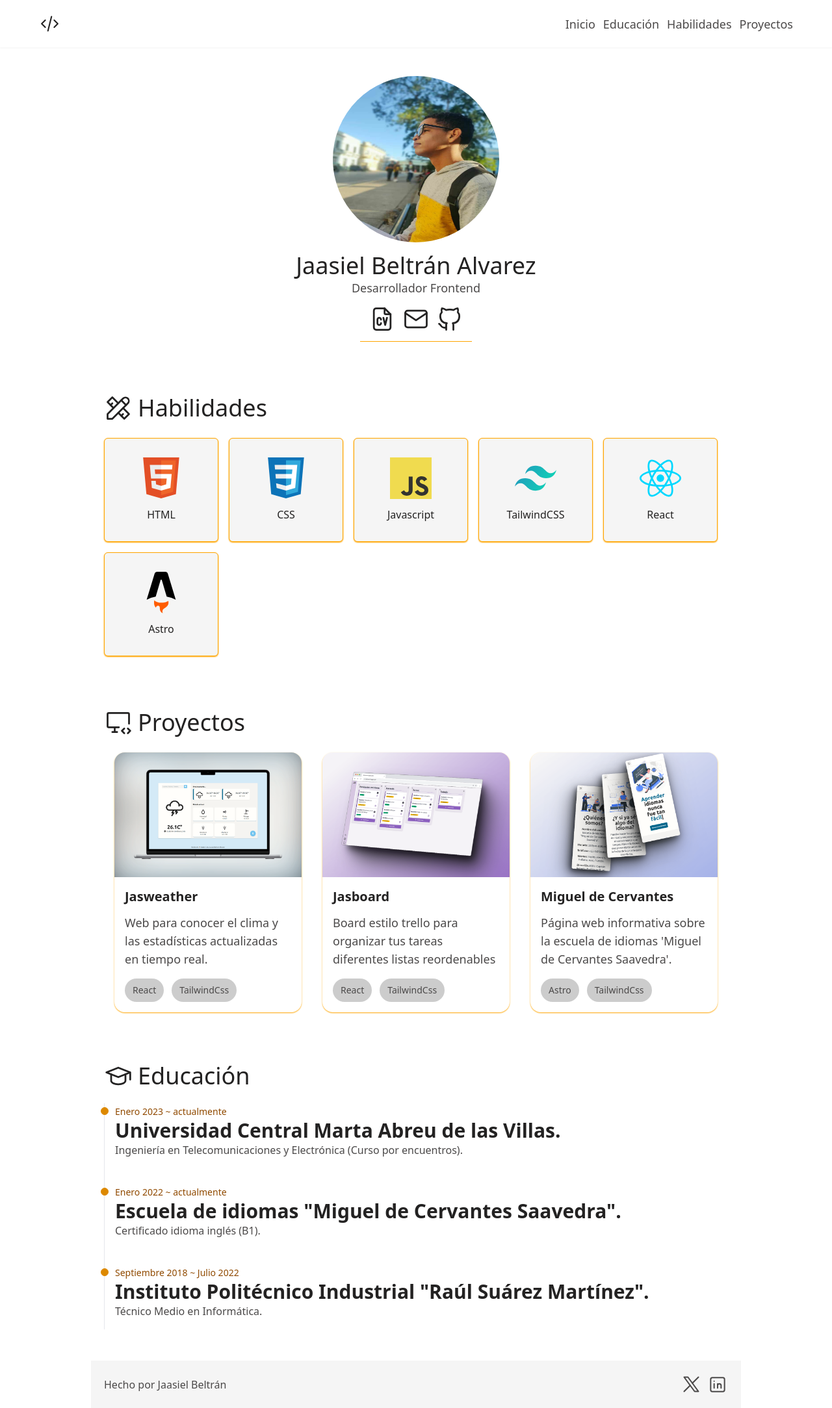
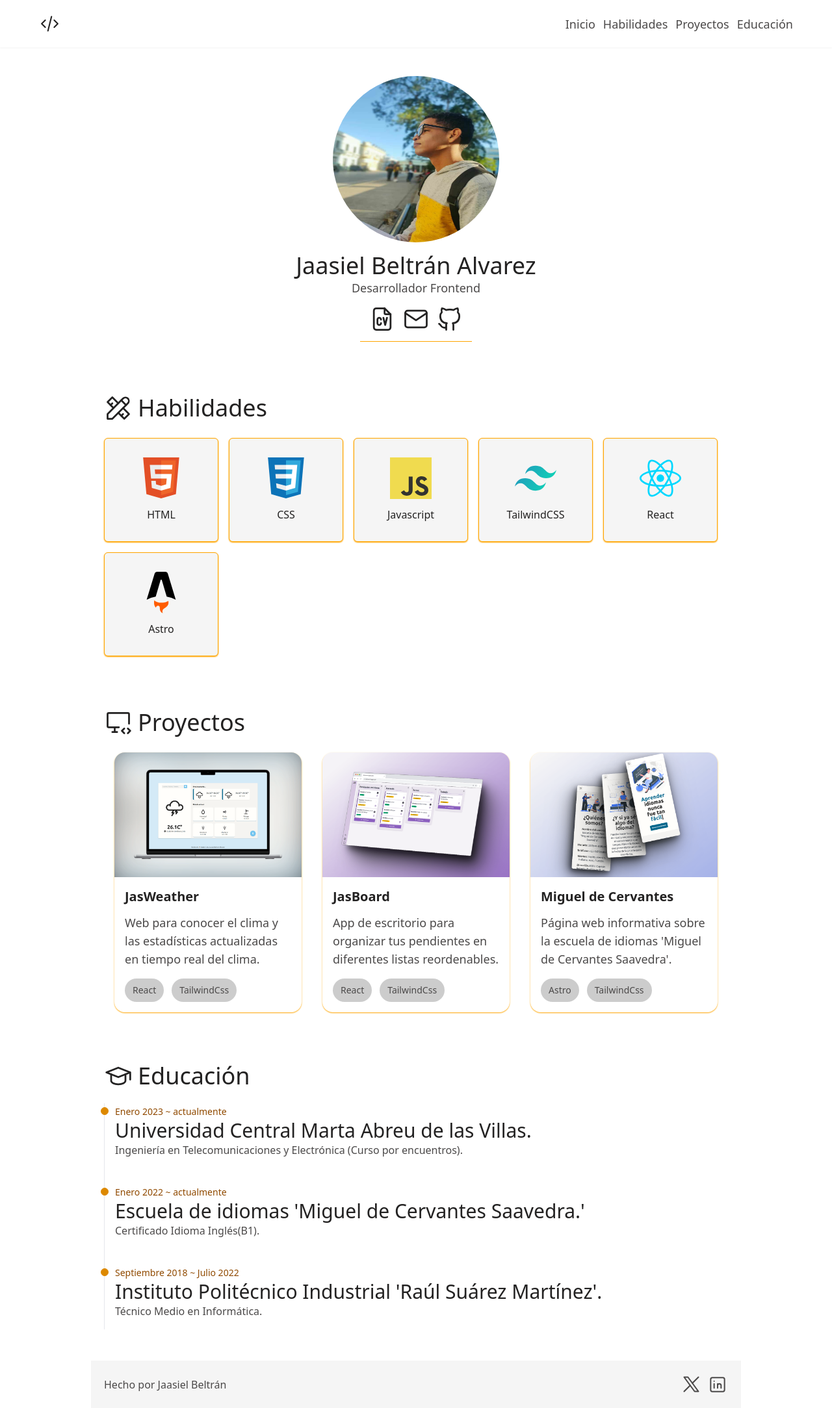
Before and after one commit to jaasidev/portfolio, an Astro site: page / in a window 1280 px wide. Shown: the whole page at 65% size. Built offline with nearby package versions, Linux system fonts and the light colour scheme; Astro itself is replaced by a stand-in of ours.

Commit message:
cambios internos para hacer posible la internacionalizacion

```diff
--- a/src/components/App.astro
+++ b/src/components/App.astro
@@ -6,9 +6,16 @@ import StackSection from './StackSection.astro'
 import Proyectos from './Proyectos.astro'
 import Header from './Header.astro'
 import Footer from './Footer.astro'
+
+import { getLenguaje } from '../i18n/getlenguaje'
+
+const {currentLocale}= Astro
+const i18n = getLenguaje(currentLocale)
+
+
 ---
 
-<Layout title="Jaasiel Beltrán | Website">
+<Layout title="Jaasiel Beltrán | Website" description={i18n.description} lang={i18n.lenguaje}>
   <Header />
   <main class="max-w-[1000px] mt-6 w-full">
     <Title />
--- a/src/components/Educacion.astro
+++ b/src/components/Educacion.astro
@@ -1,3 +1,9 @@
+---
+import { getLenguaje } from '../i18n/getlenguaje'
+
+const {currentLocale}= Astro
+const {universidad, politécnico, escuela, titulo} = getLenguaje(currentLocale).educación
+---
 <section
   class="flex flex-col items-center justify-center mt-7 p-5"
   id="educacion"
@@ -21,7 +27,7 @@
       <path d="M22 9l-10 -4l-10 4l10 4l10 -4v6"></path>
       <path d="M6 10.6v5.4a6 3 0 0 0 12 0v-5.4"></path>
     </svg>
-    Educación
+    {titulo}
   </h2>
   <div class="w-full mt-5  flex items-center justify-center lg:justify-start">
     <ol class="relative border-s border-gray-200 dark:border-gray-700">
@@ -31,13 +37,13 @@
         >
         </div>
         <time class="mb-1 text-sm leading-none font-medium text-[--primary-300]"
-          >Enero 2023 ~ actualmente</time
+          >{universidad.fecha}</time
         >
-        <h3 class="text-lg lg:text-3xl font-semibold text-[--text-100]">
-          Universidad Central Marta Abreu de las Villas.
+        <h3 class="text-lg lg:text-3xl font-medium text-[--text-100]">
+          {universidad.title}
         </h3>
         <p class="mb-4 text-base font-normal text-[--text-200]">
-          Ingeniería en Telecomunicaciones y Electrónica (Curso por encuentros).
+          {universidad.certificado}
         </p>
       </li>
       <li class="mb-10 ms-4">
@@ -46,13 +52,13 @@
         >
         </div>
         <time class="mb-1 text-sm leading-none font-medium text-[--primary-300]"
-          >Enero 2022 ~ actualmente</time
+          >{escuela.fecha}</time
         >
-        <h3 class="text-lg lg:text-3xl font-semibold text-[--text-100]">
-          Escuela de idiomas "Miguel de Cervantes Saavedra".
+        <h3 class="text-lg lg:text-3xl font-medium text-[--text-100]">
+          {escuela.title}
         </h3>
         <p class="mb-4 text-base font-normal text-[--text-200]">
-          Certificado idioma inglés (B1).
+          {escuela.certificado}
         </p>
       </li>
       <li class="ms-4">
@@ -61,13 +67,13 @@
         >
         </div>
         <time class="mb-1 text-sm leading-none font-medium text-[--primary-300]"
-          >Septiembre 2018 ~ Julio 2022</time
+          >{politécnico.fecha}</time
         >
-        <h3 class="text-lg lg:text-3xl font-semibold text-[--text-100]">
-          Instituto Politécnico Industrial "Raúl Suárez Martínez".
+        <h3 class="text-lg lg:text-3xl font-medium text-[--text-100]">
+          {politécnico.title}
         </h3>
         <p class="mb-4 text-base font-normal text-[--text-200]">
-          Técnico Medio en Informática.
+          {politécnico.certificado}
         </p>
       </li>
     </ol>
--- a/src/components/Footer.astro
+++ b/src/components/Footer.astro
@@ -1,13 +1,19 @@
+---
+import { getLenguaje } from '../i18n/getlenguaje'
+
+const {currentLocale}= Astro
+const i18n = getLenguaje(currentLocale).footer
+---
 <footer
   class="bg-[--bg-200] p-5 flex flex-col justify-center items-center sm:flex-row sm:justify-between text-[--text-200] mt-7"
 >
-  <span>Hecho por Jaasiel Beltrán</span>
+  <span>{i18n.frase}</span>
   <div class="items-center justify-center gap-2 flex">
     <a
       href="https://x.com/jaasi_dev"
       target="_blank"
       class="hover:text-[--primary-200] transition-colors"
-      aria-label="Ir a X"
+      aria-label={i18n.aria.X}
     >
       <svg
         xmlns="http://www.w3.org/2000/svg"
@@ -30,7 +36,7 @@
       href="https://www.linkedin.com/in/jaasiel-beltr%C3%A1n-alvarez-b3b3b5258"
       target="_blank"
       class="hover:text-[--primary-200] transition-colors"
-      aria-label="Ir a LinkedIn"
+      aria-label={i18n.aria.linkedin}
     >
       <svg
         xmlns="http://www.w3.org/2000/svg"
--- a/src/components/Header.astro
+++ b/src/components/Header.astro
@@ -1,3 +1,10 @@
+---
+
+import { getLenguaje } from '../i18n/getlenguaje'
+
+const {currentLocale}= Astro
+const i18n = getLenguaje(currentLocale).header
+---
 <header
   class="flex items-center justify-center w-full shadow-sm sticky top-0 left-0 right-0 bg-white backdrop-blur-md bg-opacity-35 z-50"
 >
@@ -28,7 +35,23 @@
     >
       <li>
         <a class="hover:text-[--primary-100] transition-colors" href="#">
-          Inicio
+          {i18n.inicio}
+        </a>
+      </li>
+      <li>
+        <a
+          class="hover:text-[--primary-100] transition-colors"
+          href="#habilidades"
+        >
+          {i18n.habilidades}
+        </a>
+      </li>
+      <li>
+        <a
+          class="hover:text-[--primary-100] transition-colors"
+          href="#proyectos"
+        >
+        {i18n.proyectos}
         </a>
       </li>
       <li>
@@ -36,28 +59,13 @@
           class="hover:text-[--primary-100] transition-colors"
           href="#educacion"
         >
-          Educación
+        {i18n.educacion}
         </a>
       </li>
-      <li>
-        <a
-          class="hover:text-[--primary-100] transition-colors"
-          href="#habilidades"
-        >
-          Habilidades
-        </a>
-      </li>
-      <li>
-        <a
-          class="hover:text-[--primary-100] transition-colors"
-          href="#proyectos"
-        >
-          Proyectos
-        </a>
-      </li>
+
     </ul>
   </nav>
-  <nav class="p-5 w-full text-[--text-100] md:hidden">
+  <nav class="p-4 w-full text-[--text-100] md:hidden">
     <input type="checkbox" id="nav-mobile" hidden />
     <label for="nav-mobile"
       ><svg
@@ -122,27 +130,7 @@
                 <path d="M5 12v7a2 2 0 0 0 2 2h10a2 2 0 0 0 2 -2v-7"></path>
                 <path d="M9 21v-6a2 2 0 0 1 2 -2h2a2 2 0 0 1 2 2v6"></path>
               </svg>
-              Inicio
-            </a>
-          </li>
-          <li>
-            <a href="#educacion" data-item class="flex items-center gap-1">
-              <svg
-                xmlns="http://www.w3.org/2000/svg"
-                class="icon icon-tabler icon-tabler-school"
-                width="25"
-                height="25"
-                viewBox="0 0 24 24"
-                stroke-width="2"
-                stroke="currentColor"
-                fill="none"
-                stroke-linecap="round"
-                stroke-linejoin="round"
-              >
-                <path stroke="none" d="M0 0h24v24H0z" fill="none"></path>
-                <path d="M22 9l-10 -4l-10 4l10 4l10 -4v6"></path>
-                <path d="M6 10.6v5.4a6 3 0 0 0 12 0v-5.4"></path>
-              </svg> Educación
+              {i18n.inicio}
             </a>
           </li>
           <li>
@@ -166,7 +154,7 @@
                 <path d="M7 8l-1.5 1.5"></path>
                 <path d="M16 12l5 5l-4 4l-5 -5"></path>
                 <path d="M16 17l-1.5 1.5"></path>
-              </svg> Habilidades
+              </svg> {i18n.habilidades}
             </a>
           </li>
           <li>
@@ -191,7 +179,27 @@
                 <path d="M9 16v4"></path>
                 <path d="M20 21l2 -2l-2 -2"></path>
                 <path d="M17 17l-2 2l2 2"></path>
-              </svg> Proyectos
+              </svg> {i18n.proyectos}
+            </a>
+          </li>
+          <li>
+            <a href="#educacion" data-item class="flex items-center gap-1">
+              <svg
+                xmlns="http://www.w3.org/2000/svg"
+                class="icon icon-tabler icon-tabler-school"
+                width="25"
+                height="25"
+                viewBox="0 0 24 24"
+                stroke-width="2"
+                stroke="currentColor"
+                fill="none"
+                stroke-linecap="round"
+                stroke-linejoin="round"
+              >
+                <path stroke="none" d="M0 0h24v24H0z" fill="none"></path>
+                <path d="M22 9l-10 -4l-10 4l10 4l10 -4v6"></path>
+                <path d="M6 10.6v5.4a6 3 0 0 0 12 0v-5.4"></path>
+              </svg> {i18n.educacion}
             </a>
           </li>
         </ul>
--- a/src/components/Proyectos.astro
+++ b/src/components/Proyectos.astro
@@ -1,5 +1,9 @@
 ---
 import Carditem from './Carditem.astro'
+import { getLenguaje } from '../i18n/getlenguaje'
+
+const {currentLocale}= Astro
+const i18n = getLenguaje(currentLocale).proyectos
 ---
 
 <section class="p-5 mt-10" id="proyectos">
@@ -27,29 +31,29 @@ import Carditem from './Carditem.astro'
       <path d="M20 21l2 -2l-2 -2"></path>
       <path d="M17 17l-2 2l2 2"></path>
     </svg>
-    Proyectos
+    {i18n.titulo}
   </h2>
   <div class="flex items-center justify-evenly mt-4 gap-4 flex-wrap">
     <Carditem
       imagen="/weather.png"
-      titulo="Jasweather"
-      descripcion="Web para conocer el clima y las estadísticas actualizadas en tiempo real."
+      titulo={i18n.weather.title}
+      descripcion={i18n.weather.description}
       tags={['React', 'TailwindCss']}
       enlace="https://jasweather.pages.dev/"
       alt="mockup Jasweather"
     />
     <Carditem
       imagen="/board.png"
-      titulo="Jasboard"
-      descripcion="Board estilo trello para organizar tus tareas diferentes listas reordenables"
+      titulo={i18n.board.title}
+      descripcion={i18n.board.description}
       tags={['React', 'TailwindCss']}
       enlace="https://jasboard.pages.dev/"
       alt="mockup Jasboard"
     />
     <Carditem
       imagen="/escuela.png"
-      titulo="Miguel de Cervantes"
-      descripcion="Página web informativa sobre la escuela de idiomas 'Miguel de Cervantes Saavedra'."
+      titulo={i18n.ecuela.title}
+      descripcion={i18n.ecuela.description}
       tags={['Astro', 'TailwindCss']}
       enlace="https://migueldecervantesescuelaidioma.pages.dev/"
       alt="mockup web Miguel de Cervantes"
--- a/src/components/StackSection.astro
+++ b/src/components/StackSection.astro
@@ -1,5 +1,10 @@
 ---
 import StackItem from './StackItem.astro'
+
+import { getLenguaje } from '../i18n/getlenguaje'
+
+const {currentLocale}= Astro
+const i18n = getLenguaje(currentLocale).habilidades
 ---
 
 <section class="mt-10 p-5" id="habilidades">
@@ -26,7 +31,7 @@ import StackItem from './StackItem.astro'
       <path d="M16 12l5 5l-4 4l-5 -5"></path>
       <path d="M16 17l-1.5 1.5"></path>
     </svg>
-    Habilidades
+    {i18n}
   </h2>
   <div
     class="flex items-center gap-4 flex-wrap justify-evenly lg:justify-start"
--- a/src/components/Title.astro
+++ b/src/components/Title.astro
@@ -1,14 +1,21 @@
+---
+import { getLenguaje } from '../i18n/getlenguaje'
+
+const {currentLocale}= Astro
+const i18n = getLenguaje(currentLocale).title
+---
+
 <section class="flex flex-col items-center gap-4 p-5 mb-2">
   <img
     src="/user-photo.jpg"
     class="size-64 rounded-full"
-    alt="Jaasiel Beltrán imagen"
+    alt={i18n.alt}
   />
   <div class="flex items-center justify-center flex-col">
     <h1 class="text-[--text-100] text-2xl md:text-4xl font-medium">
       Jaasiel Beltrán Alvarez
     </h1>
-    <span class="text-lg text-[--text-200]">Desarrollador Frontend</span>
+    <span class="text-lg text-[--text-200]">{i18n.role}</span>
     <div
       class="p-3 flex items-center justify-center text-[--text-100] gap-2 border-b border-b-[--primary-100]"
     >
@@ -16,7 +23,7 @@
         href="https://drive.google.com/file/d/1sBgScfH4hCuScHnQZBLbdSKRn9F0vHpf/view?usp=drive_link"
         target="_blank"
         class="hover:text-[--primary-200] transition-colors"
-        aria-label="curriculum"
+        aria-label={i18n.aria.CV}
       >
         <svg
           xmlns="http://www.w3.org/2000/svg"
@@ -43,7 +50,7 @@
         href="mailto:jaasiel0303@gmail.com"
         target="_blank"
         class="hover:text-[--primary-200] transition-colors"
-        aria-label="Enviar email"
+        aria-label={i18n.aria.email}
       >
         <svg
           xmlns="http://www.w3.org/2000/svg"
@@ -68,7 +75,7 @@
         href="https://github.com/jaasidev"
         target="_blank"
         class="hover:text-[--primary-200] transition-colors"
-        aria-label="Ir a Github"
+        aria-label={i18n.aria.github}
       >
         <svg
           xmlns="http://www.w3.org/2000/svg"
--- a/src/i18n/en.json
+++ b/src/i18n/en.json
@@ -0,0 +1,60 @@
+{
+  "description": "Portfolio de Jaasiel Beltrán Alvarez, cubano de 21 años de edad y apasionado por el desarrllo.",
+  "lenguaje":"en",
+  "header":{
+    "inicio":"Home",
+    "educacion": "Education",
+    "habilidades": "Skills",
+    "proyectos":"Projects"
+  },
+  "title":{
+    "role": "Frontend Developer",
+    "alt": "Jaasiel Beltrán Image",
+    "aria":{
+      "CV": "CV",
+      "email": "Send email",
+      "github":"Github profile"
+    }
+  },
+  "habilidades":"Skills",
+  "proyectos":{
+    "titulo": "Projects",
+    "weather":{
+      "title": "JasWeather",
+      "description":"Web para conocer el clima y las estadísticas actualizadas en tiempo real del clima."
+    },
+    "board":{
+      "title": "JasBoard",
+      "description":"App de escritorio para organizar tus pendientes en diferentes listas reordenables."
+    },
+    "ecuela":{
+      "title": "Miguel de Cervantes",
+      "description":"Página web informativa sobre la escuela de idiomas 'Miguel de Cervantes Saavedra'."
+    }
+  },
+  "educación":{
+    "titulo":"Education",
+    "universidad":{
+      "fecha":"Enero 2023 ~ actualmente",
+      "title": "Universidad Central Marta Abreu de las Villas.",
+      "certificado": "Ingeniería en Telecomunicaciones y Electrónica (Curso por encuentros)."
+    },
+    "escuela":{
+      "fecha":"Enero 2022 ~ actualmente",
+      "title": "Escuela de idiomas 'Miguel de Cervantes Saavedra.'",
+      "certificado": "Certificado Idioma Inglés(B1)."
+    },
+    "politécnico":{
+      "fecha":"September 2018 ~ July 2022",
+      "title": "Instituto Politécnico Industrial 'Raúl Suárez Martínez'.",
+      "certificado": "Técnico Medio en Informática."
+    }
+  },
+  "footer":{
+    "frase": "Made by Jaasiel Beltrán",
+    "aria":{
+      "X":"Go to X",
+      "linkedin": "Go to LinkedIn"
+    }
+  }
+}
--- a/src/i18n/es.json
+++ b/src/i18n/es.json
@@ -0,0 +1,60 @@
+{
+  "description": "Portfolio de Jaasiel Beltrán Alvarez, cubano de 21 años de edad y apasionado por el desarrllo.",
+  "lenguaje":"es",
+  "header":{
+    "inicio":"Inicio",
+    "educacion": "Educación",
+    "habilidades": "Habilidades",
+    "proyectos":"Proyectos"
+  },
+  "title":{
+    "role": "Desarrollador Frontend",
+    "alt": "Jaasiel Beltrán Image",
+    "aria":{
+      "CV": "CV",
+      "email": "Enviar email",
+      "github":"Perfil Github"
+    }
+  },
+  "habilidades":"Habilidades",
+  "proyectos":{
+    "titulo": "Proyectos",
+    "weather":{
+      "title": "JasWeather",
+      "description":"Web para conocer el clima y las estadísticas actualizadas en tiempo real del clima."
+    },
+    "board":{
+      "title": "JasBoard",
+      "description":"App de escritorio para organizar tus pendientes en diferentes listas reordenables."
+    },
+    "ecuela":{
+      "title": "Miguel de Cervantes",
+      "description":"Página web informativa sobre la escuela de idiomas 'Miguel de Cervantes Saavedra'."
+    }
+  },
+  "educación":{
+    "titulo":"Educación",
+    "universidad":{
+      "fecha":"Enero 2023 ~ actualmente",
+      "title": "Universidad Central Marta Abreu de las Villas.",
+      "certificado": "Ingeniería en Telecomunicaciones y Electrónica (Curso por encuentros)."
+    },
+    "escuela":{
+      "fecha":"Enero 2022 ~ actualmente",
+      "title": "Escuela de idiomas 'Miguel de Cervantes Saavedra.'",
+      "certificado": "Certificado Idioma Inglés(B1)."
+    },
+    "politécnico":{
+      "fecha":"Septiembre 2018 ~ Julio 2022",
+      "title": "Instituto Politécnico Industrial 'Raúl Suárez Martínez'.",
+      "certificado": "Técnico Medio en Informática."
+    }
+  },
+  "footer":{
+    "frase": "Hecho por Jaasiel Beltrán",
+    "aria":{
+      "X":"Ir a X",
+      "linkedin": "Ir a LinkedIn"
+    }
+  }
+}
--- a/src/i18n/getlenguaje.js
+++ b/src/i18n/getlenguaje.js
@@ -0,0 +1,10 @@
+import español from './es.json'
+import english from './en.json'
+
+
+
+export function getLenguaje(currentLocale){
+  if(currentLocale=='es') return español
+  if(currentLocale=='en') return english
+  return español
+}
```
Also changed, not shown: src/layouts/Layout.astro (+3 -7 lines).
